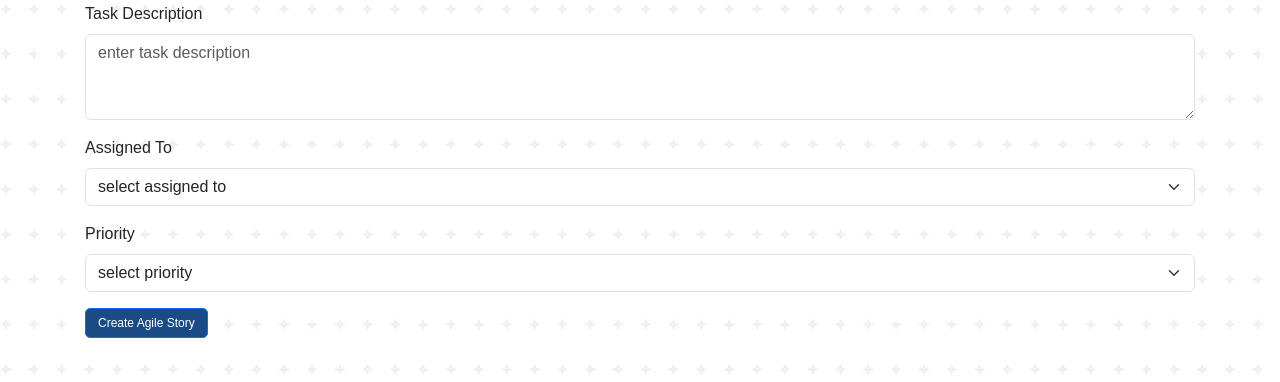
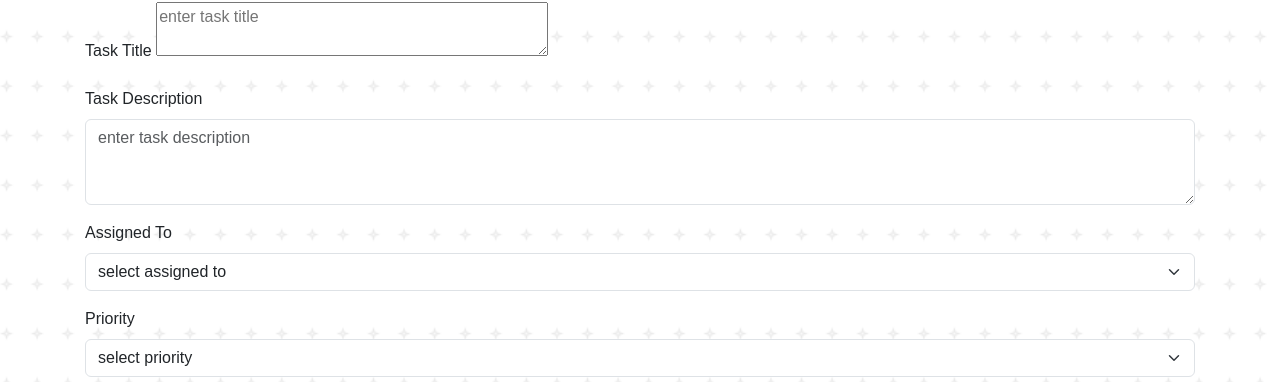
Before and after one commit to Subrahmanyam-BRS/JS-Agile-Issue-traker, a plain HTML site: page index.html in a window 1280 px wide. Shown: the part 267-649 px from the top of the page. Drawn offline with nearby package versions, Linux system fonts and the light colour scheme; files whose address does not match are found by name.

Commit message:
update the files

```diff
--- a/assets/css/tracker.css
+++ b/assets/css/tracker.css
@@ -1,3 +1,7 @@
 header .navbar-brand {
     height: 150px;
   }
+  .form {
+    height: 160;
+    width: 35;
+  }
--- a/assets/js/script.js
+++ b/assets/js/script.js
@@ -118,6 +118,12 @@ initApp();
 // form validation
 const formValidate = (e) => {
   e.preventDefault();
+  if (tasktitle.value === "") {
+    alert("Please enter task title");
+    tasktitle.focus();
+    return;
+  }
+
   if (description.value === "") {
     alert("Please enter description");
     description.focus();
--- a/index.html
+++ b/index.html
@@ -44,6 +44,19 @@
         <h2 class="display-6 pb-2">Create Agile Story</h2>
         <form id="login-form">
           <div class="mb-3">
+            <label for="description" class="form-label">Task Title</label>
+            <textarea
+              class="form"
+              cols="40"
+              rows="2"
+              placeholder="enter task title"
+              id="Task Title"
+            ></textarea>
+            <div id="Task Title" class="form-text"></div>
+          </div>
+
+        <form id="login-form">
+          <div class="mb-3">
             <label for="description" class="form-label">Task Description</label>
             <textarea
               class="form-control"
@@ -54,6 +67,7 @@
             ></textarea>
             <div id="descLength" class="form-text"></div>
           </div>
+
           <div class="mb-3">
             <label for="assignedto" class="form-label">Assigned To</label>
             <select class="form-select" id="assignedto" required>
```
